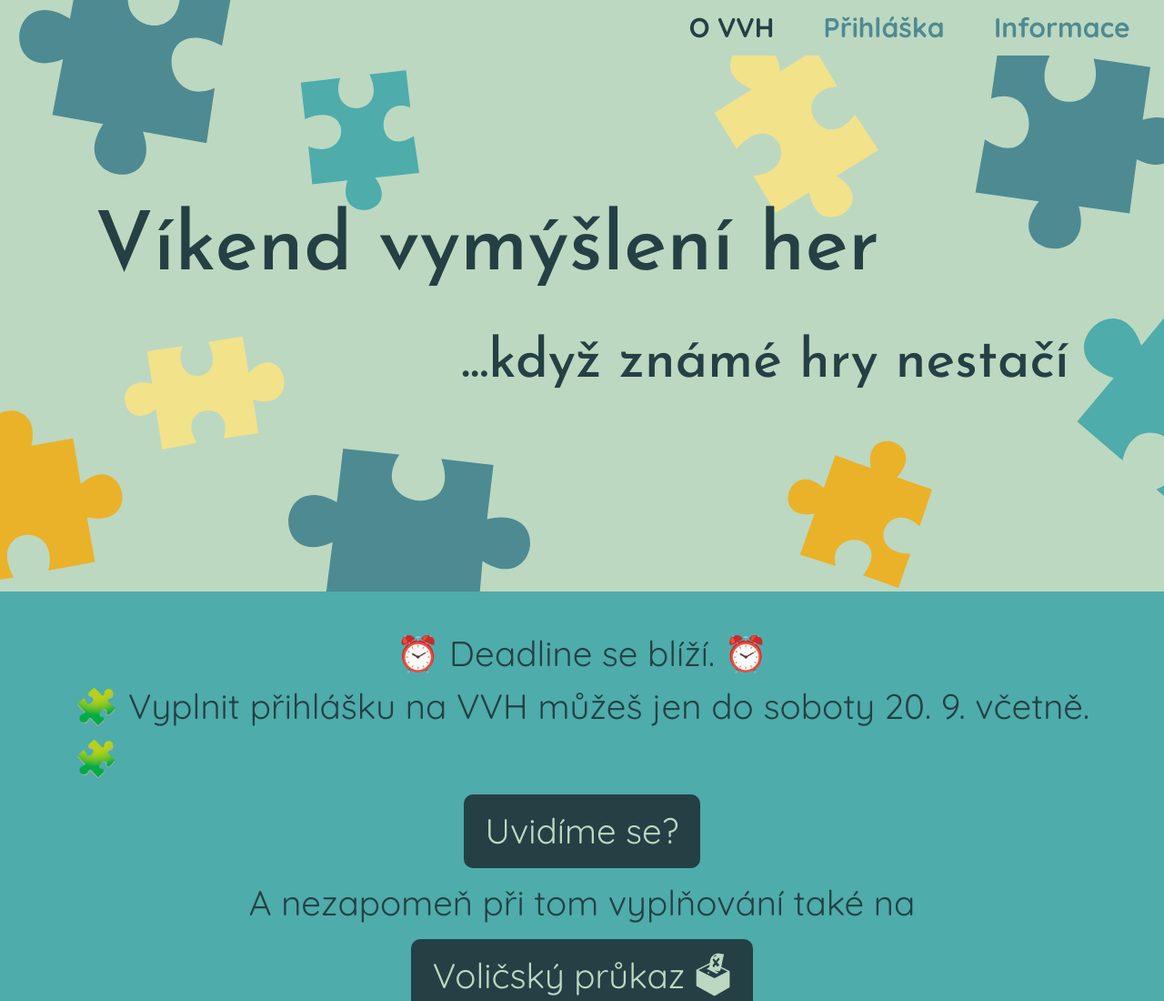
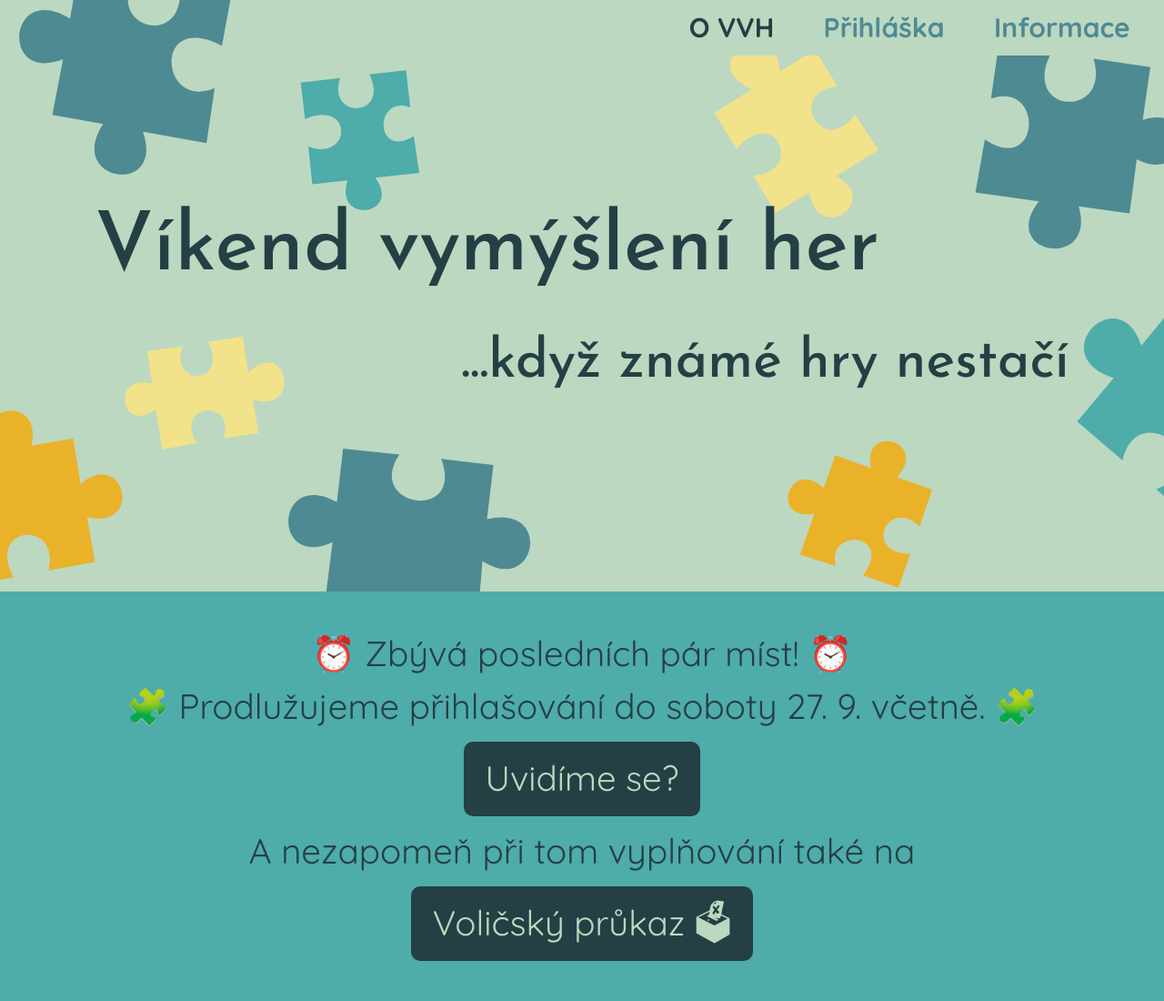
Before and after one commit to InstruktoriBrno/vvh-web, a plain HTML site: page index.html in a window 1280 px wide. Shown: the top 1100 px of the page at 91% size. Drawn offline with nearby package versions, Linux system fonts and the light colour scheme; a web font is replaced by a local one.

Commit message:
prodlouzeni deadlinu

```diff
--- a/index.html
+++ b/index.html
@@ -71,8 +71,8 @@
     <div class="vvh-block-tyrkys">
         <div class="container">
             <div class="row">
-                <p class="vvh-text-center">⏰ Deadline se blíží. ⏰</p>
-                <p class="vvh-text-center">🧩 Vyplnit přihlášku na VVH můžeš jen do soboty 20. 9. včetně. 🧩 </p>
+                <p class="vvh-text-center">⏰ Zbývá posledních pár míst! ⏰</p>
+                <p class="vvh-text-center">🧩 Prodlužujeme přihlašování do soboty 27. 9. včetně. 🧩 </p>
                 <div class="vvh-button-wrapper">
                     <a href="prihlaska.html#prihlaska-formular" class="vvh-button">Uvidíme se?</a>
                 </div>
```
Also changed, not shown: info.html (+2 -2 lines), prihlaska.html (+2 -2 lines).
